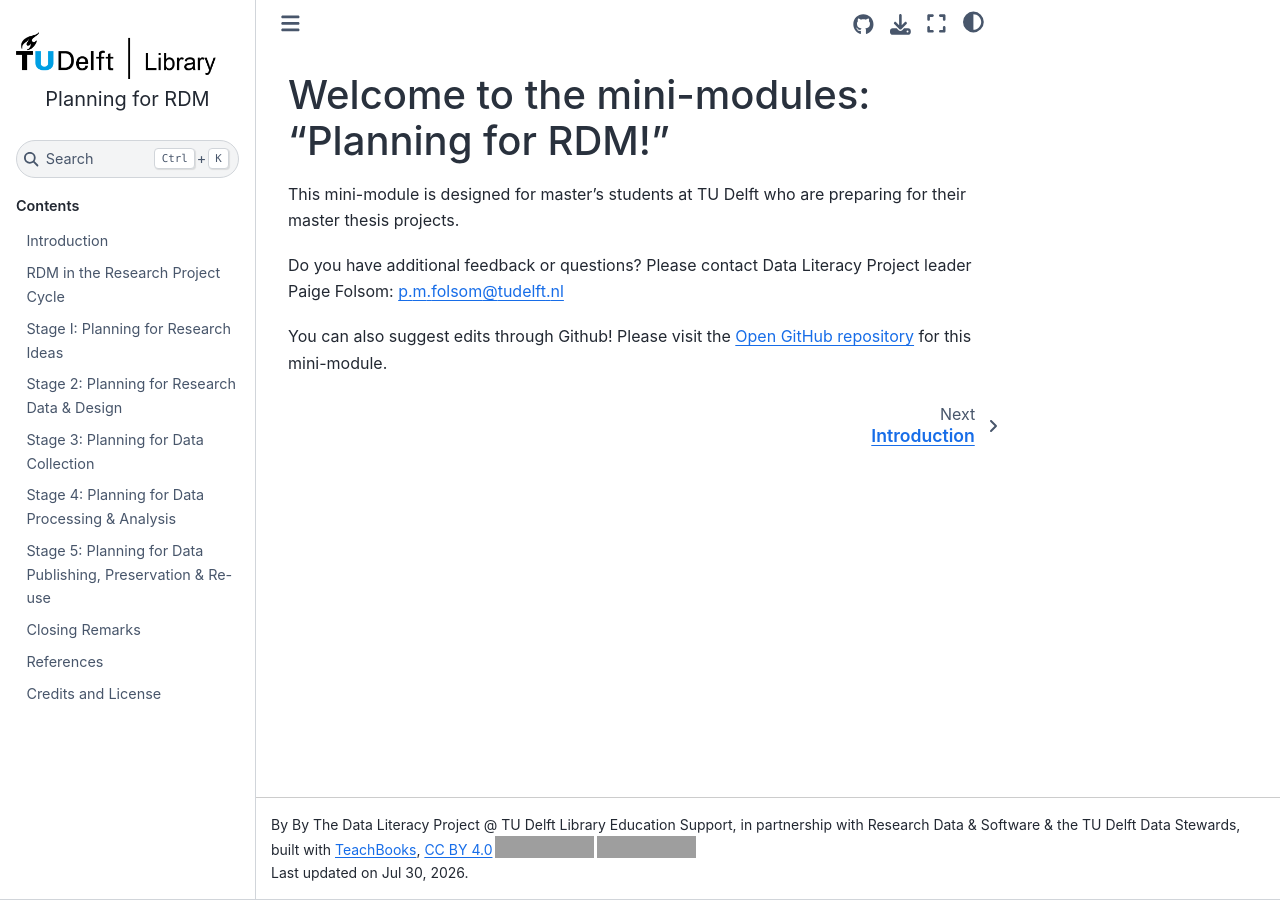
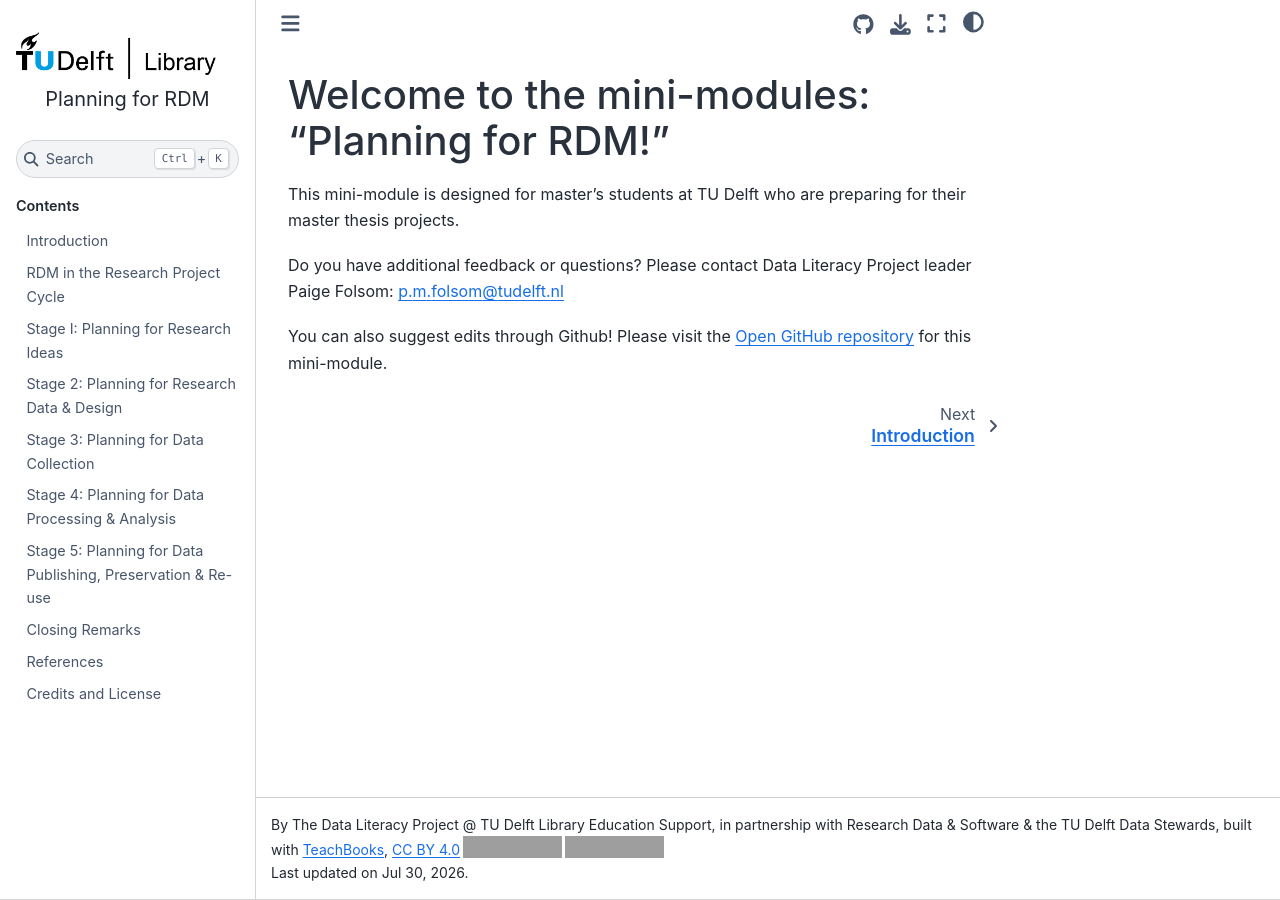
Before and after one commit to tu-delft-library/planning_for_rdm, a Jupyter Book: the page built from book/intro.md, in a window 1280 px wide. Built offline with Jupyter Book 1.0.4 settings and Sphinx 7.4.7 and the Sphinx Book theme 1.1.4, drawn with Linux system fonts in a browser that asks for light colours; comment, search, counter and statistics services are not loaded; grey boxes are pictures that could not be loaded.

Commit message:
Update _config.yml

```diff
--- a/book/_config.yml
+++ b/book/_config.yml
@@ -1,6 +1,6 @@
 # This config includes an opinionated list of configuration options of TeachBooks, Jupyterbook v1, Sphinx and other extensions part of TeachBooks-Favourites.
 
-author: By The Data Literacy Project @ TU Delft Library Education Support, in partnership with Research Data & Software & the TU Delft Data Stewards, built with <a href="https://teachbooks.io">TeachBooks</a>, <a href="https://creativecommons.org/licenses/by/4.0/" target="_blank" rel="license noopener noreferrer"">CC BY 4.0<img style="height:22px!important;margin-left:3px;vertical-align:text-bottom;" src="https://mirrors.creativecommons.org/presskit/icons/cc.svg" alt=""><img style="height:22px!important;margin-left:3px;vertical-align:text-bottom;" src="https://mirrors.creativecommons.org/presskit/icons/by.svg" alt=""></a>
+author: The Data Literacy Project @ TU Delft Library Education Support, in partnership with Research Data & Software & the TU Delft Data Stewards, built with <a href="https://teachbooks.io">TeachBooks</a>, <a href="https://creativecommons.org/licenses/by/4.0/" target="_blank" rel="license noopener noreferrer"">CC BY 4.0<img style="height:22px!important;margin-left:3px;vertical-align:text-bottom;" src="https://mirrors.creativecommons.org/presskit/icons/cc.svg" alt=""><img style="height:22px!important;margin-left:3px;vertical-align:text-bottom;" src="https://mirrors.creativecommons.org/presskit/icons/by.svg" alt=""></a>
                                                      # Replace TeachBooks Teams with your own name in the line above, configuratin part of JupyterBook: https://jupyterbook.org/en/stable/customize/config.html
 execute:
   execute_notebooks: "off"                           # Replace this if you want don't have notebooks with output and you want to add notebook output during build, configuration part of Jupyterbook v1 (https://jupyterbook.org/en/stable/customize/config.html)
```
